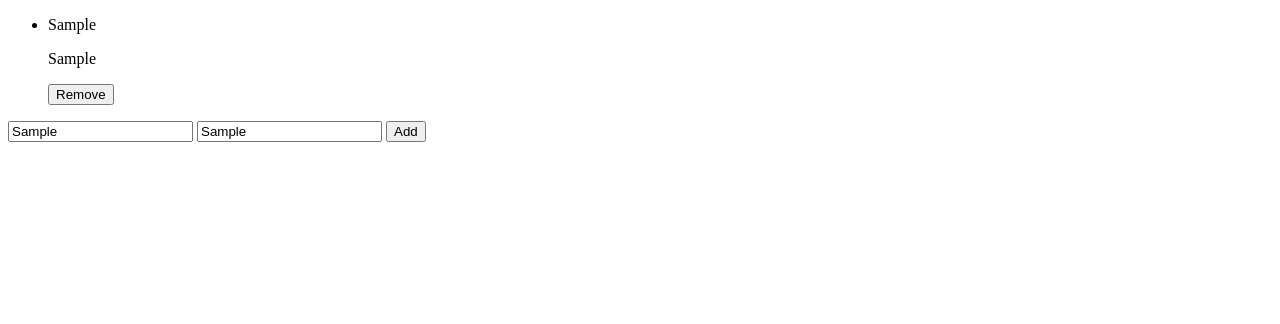
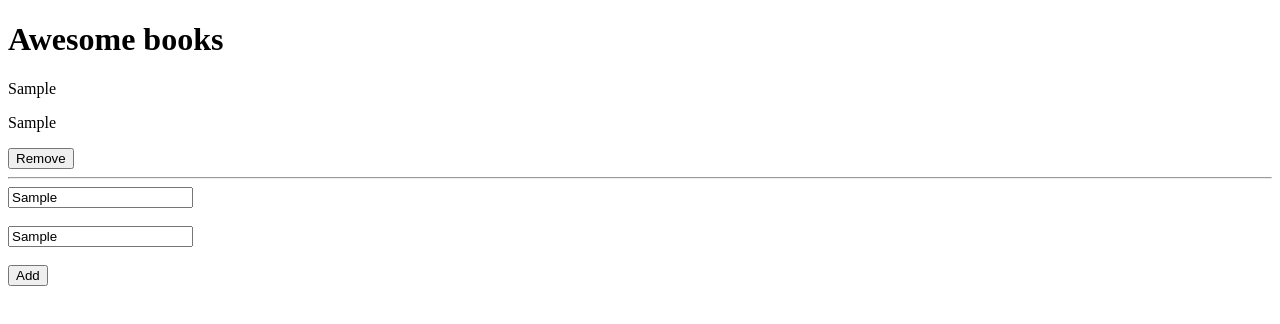
Before and after one commit to amon-cofie/Awesome-books-David-Desire, a website: page index.html in a window 1280 px wide. Both pictures are taken after typing "Sample", "Sample" into the empty fields and a click on the button "Add". Drawn offline with Linux system fonts and the light colour scheme.

Commit message:
Add javascript functions for adding and removing books

```diff
--- a/app.js
+++ b/app.js
@@ -1,53 +1,60 @@
+// const books = JSON.parse(localStorage.setItem(''))
+
+/*Set the item in the local storage*/
 let collection = [];
 const bookShelf = document.querySelector("#book-shelf");
+form = document.querySelector("#library-controls");
 
 function ReadBook(bTitle, bAuthor) {
   this.title = bTitle;
   this.author = bAuthor;
+  this.Id = Math.floor(Math.random() * 1000000);
 }
 
 // const permanentRemove = function () {};
 
-function addToShelf() {
-  collection.forEach((e) => {
-    bookShelf.appendChild(e);
+function addToShelf(e) {
+  const newAdd = document.createElement("div");
+  const titleTag = document.createElement("p");
+  const authorTag = document.createElement("p");
+  const removeBtn = document.createElement("button");
+  const lineSeparator = document.createElement("hr");
+  titleTag.innerText = e.title;
+  authorTag.innerText = e.author;
+  removeBtn.innerText = "Remove";
+
+  newAdd.appendChild(titleTag);
+  newAdd.appendChild(authorTag);
+  newAdd.appendChild(removeBtn);
+  newAdd.id = e.Id;
+  bookShelf.appendChild(newAdd);
+  bookShelf.appendChild(lineSeparator);
+  collection.push(newAdd);
+  // console.log(collection);
+  removeBtn.addEventListener("click", () => {
+    removeBook(newAdd);
+    bookShelf.removeChild(lineSeparator);
   });
 }
 
-const addBook = function () {
+const createNewBook = function () {
   const titleEntry = document.querySelector("#title").value;
   const authorEntry = document.querySelector("#author").value;
-  const newAdd = document.createElement("li");
-  const titleTag = document.createElement("p");
-  const authorTag = document.createElement("p");
-  const removeBtn = document.createElement("button");
-  removeBtn.innerText = "Remove";
   const newBook = new ReadBook(titleEntry, authorEntry);
-  titleTag.innerText = newBook.title;
-  authorTag.innerText = newBook.author;
-  newAdd.appendChild(titleTag);
-  newAdd.appendChild(authorTag);
-  newAdd.appendChild(removeBtn);
-  collection.push(newAdd);
-  console.log(collection);
-  addToShelf();
+  // collection.push(newBook);
+  addToShelf(newBook);
+  // form.reset();
 };
 
-// const removeBook = function (unwantedBook) {
-//   collection = collection.filter((e) => {
-//     e.title != unwantedBook.title;
-//     e.author != unwantedBook.author;
-//   });
-// };
-
-//  removeBtn.addEventListener("click", () => {
-//    removeBook(newAdd);
-//    permanentRemove(newAdd);
-//  });
-
-document.querySelector("#library-controls").addEventListener("submit", (e) => {
+form.addEventListener("submit", (e) => {
   e.preventDefault();
-  addBook();
+  createNewBook();
 });
 
-console.log(bookShelf);
+const removeBook = function (book) {
+  console.log(book.id);
+  collection = collection.filter((e) => {
+    e.Id != book.id;
+  });
+  bookShelf.removeChild(book);
+};
--- a/index.html
+++ b/index.html
@@ -7,9 +7,12 @@
     <title>Document</title>
   </head>
   <body>
+    <header>
+      <h1>Awesome books</h1>
+    </header>
     <main>
       <section id="library">
-        <ul id="book-shelf"></ul>
+        <div id="book-shelf"></div>
       </section>
       <section id="library-controls">
         <form action="#" method="post">
@@ -21,6 +24,7 @@
             placeholder="Title"
             required
           />
+          <br /><br />
           <!-- <label for="author">Author</label> -->
           <input
             type="text"
@@ -28,7 +32,7 @@
             name="book-author"
             placeholder="Author"
             required
-          />
+          /><br /><br />
 
           <button type="submit" id="add-button">Add</button>
         </form>
```
